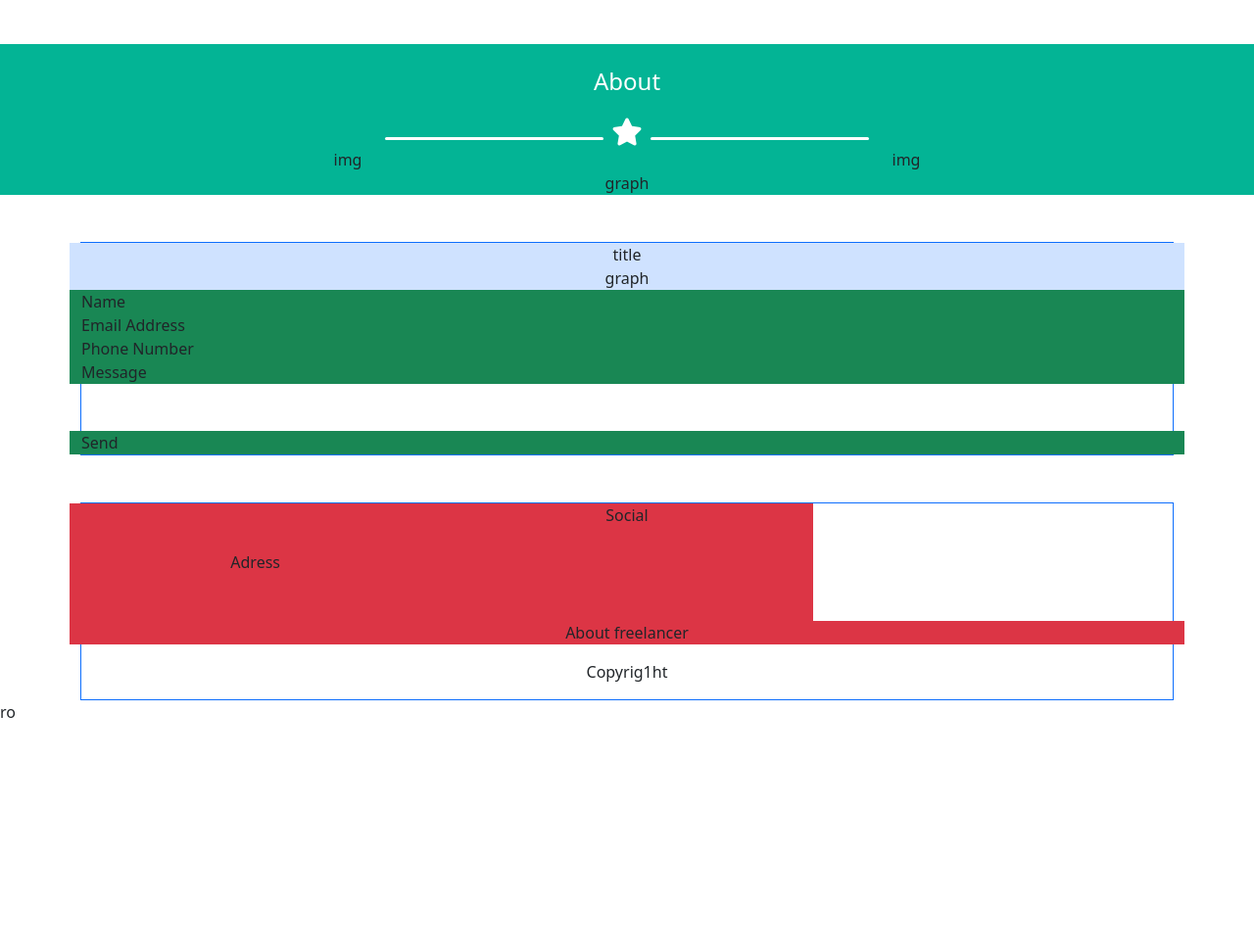
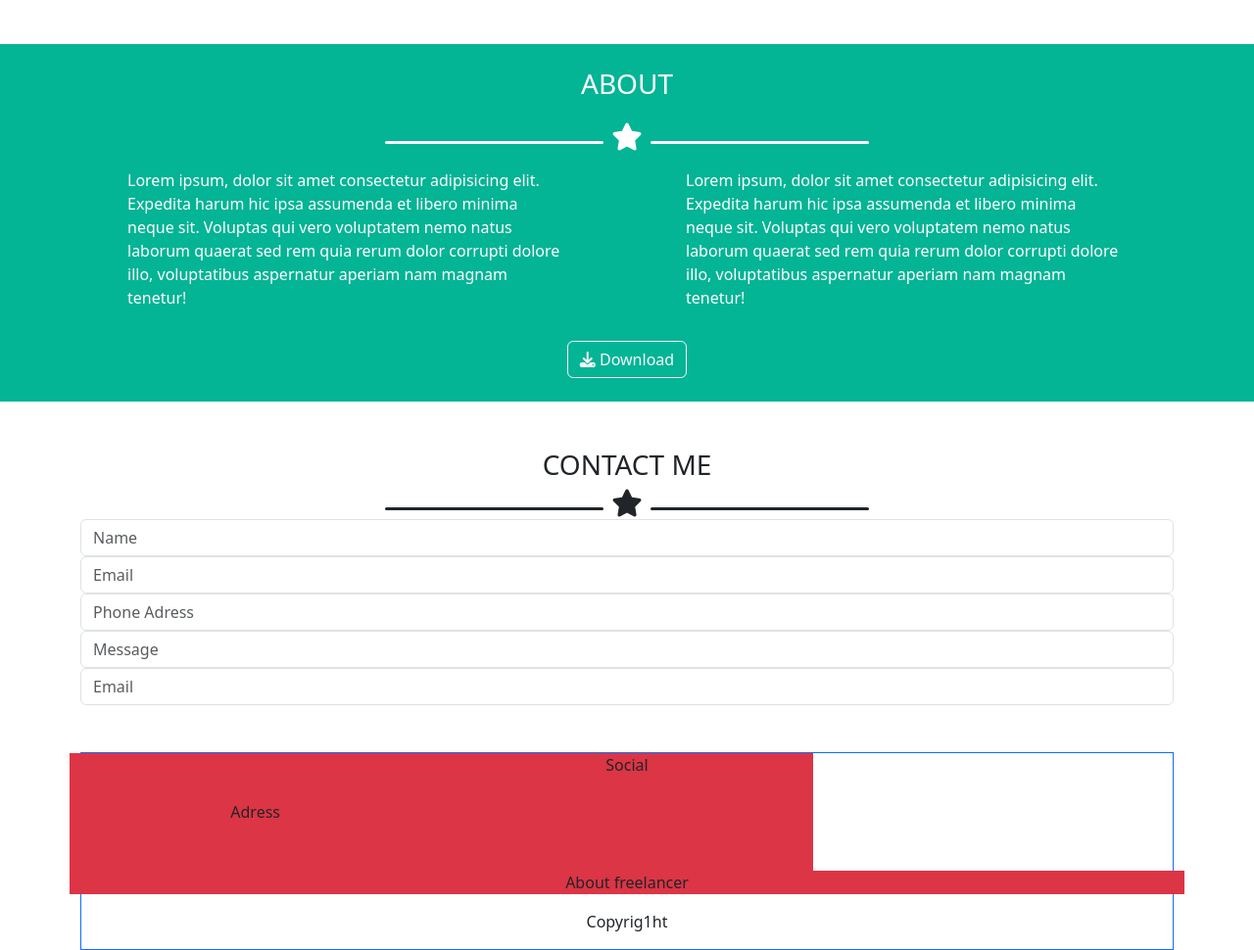
Before and after one commit to MicheleSantoro20/html-css-bootstrap-freelancer, a plain HTML site: page index.html in a window 1280 px wide. Shown: the part 1609-2579 px from the top of the page at 98% size. Before the commit the page ends 2348 px from the top, so only its background shows below. Drawn offline with nearby package versions, Linux system fonts and the light colour scheme.

Commit message:
Finita sezione About, inizio sezione contact me

```diff
--- a/index.html
+++ b/index.html
@@ -105,16 +105,22 @@
                 <div class="">
                     <div class="row">
                         <div class=" col-12">
-                            <h4 class="text-white mt-4 mb-4">About</h4>
+                            <h3 class="text-white mt-4 mb-4">ABOUT</h3>
                         </div>
                         <div class="col-12">
                             <span class="ms_line_graph bg-white me-1"></span>
                             <i class="fa-solid fa-star text-white fs-3"></i>
                             <span class="ms_line_graph bg-white ms-1"></span>
                         </div>
-                        <div class="col-12 col-sm-6 ">img</div>
-                        <div class="col-12 col-sm-6 ">img</div>
-                        <div class="col-12">graph</div>
+                        <div class="col-12 col-sm-6 ">
+                            <p class="text-start ms-5 me-5 mt-3 mb-3 text-white ">Lorem ipsum, dolor sit amet consectetur adipisicing elit. Expedita harum hic ipsa assumenda et libero minima neque sit. Voluptas qui vero voluptatem nemo natus laborum quaerat sed rem quia rerum dolor corrupti dolore illo, voluptatibus aspernatur aperiam nam magnam tenetur!</p>
+                        </div>
+                        <div class="col-12 col-sm-6 ">
+                            <p class="text-start ms-5 me-5 mt-3 mb-3 text-white ">Lorem ipsum, dolor sit amet consectetur adipisicing elit. Expedita harum hic ipsa assumenda et libero minima neque sit. Voluptas qui vero voluptatem nemo natus laborum quaerat sed rem quia rerum dolor corrupti dolore illo, voluptatibus aspernatur aperiam nam magnam tenetur!</p>
+                        </div>
+                        <div class="col-12 mt-3 mb-4">
+                            <button type="button" class="btn btn-outline-light"><i class="fa-solid fa-download"></i> Download</button>
+                        </div>
                     </div>
 
                 </div>
@@ -125,16 +131,43 @@
 
 
         <div class="container-sm  mt-5">
-            <div class="border border-primary">
-                <div class="row">
-                    <div class="bg-primary-subtle text-center col-12">title</div>
-                    <div class="bg-primary-subtle text-center col-12">graph</div>
-                    <div class="bg-success col-12">Name</div>
-                    <div class="bg-success col-12">Email Address</div>
-                    <div class="bg-success col-12">Phone Number</div>
-                    <div class="bg-success col-12">Message</div>
-                    <div class="bg-success col-12 mt-5 ">Send </div>
+            <div class="">
+
+                <div class=" text-center col-12">
+                    <h3>CONTACT ME</h3>
                 </div>
+                <div class=" text-center col-12">
+                    <span class="ms_line_graph bg-dark me-1"></span>
+                    <i class="fa-solid fa-star text-dark fs-3"></i>
+                    <span class="ms_line_graph bg-dark ms-1"></span>
+                </div>
+                <form action="" method="POST" enctype="multipart/form-data" id="form_id">
+                    <div class="form-group">
+                        <input class="form-control" type="text" placeholder="Name">
+                    </div>
+                    <div class="form-group">
+                        <input class="form-control" type="text" placeholder="Email">
+                    </div>
+                    <div class="form-group">
+                        <input class="form-control" type="text" placeholder="Phone Adress">
+                    </div>
+                    <div class="form-group">
+                        <input type="text" name="career[message]" class="form-control" tabindex="4" placeholder="Message">
+                    </div>
+                    <div class="form-group">
+                        <input class="form-control" type="text" placeholder="Email">
+                    </div>
+                    <div class="form-group"></div>
+
+
+
+
+
+                </form>
+
+
+
+
 
             </div>
 
@@ -161,7 +194,6 @@
 
         </div>
 
-        ro
 
 
     </footer>
```
